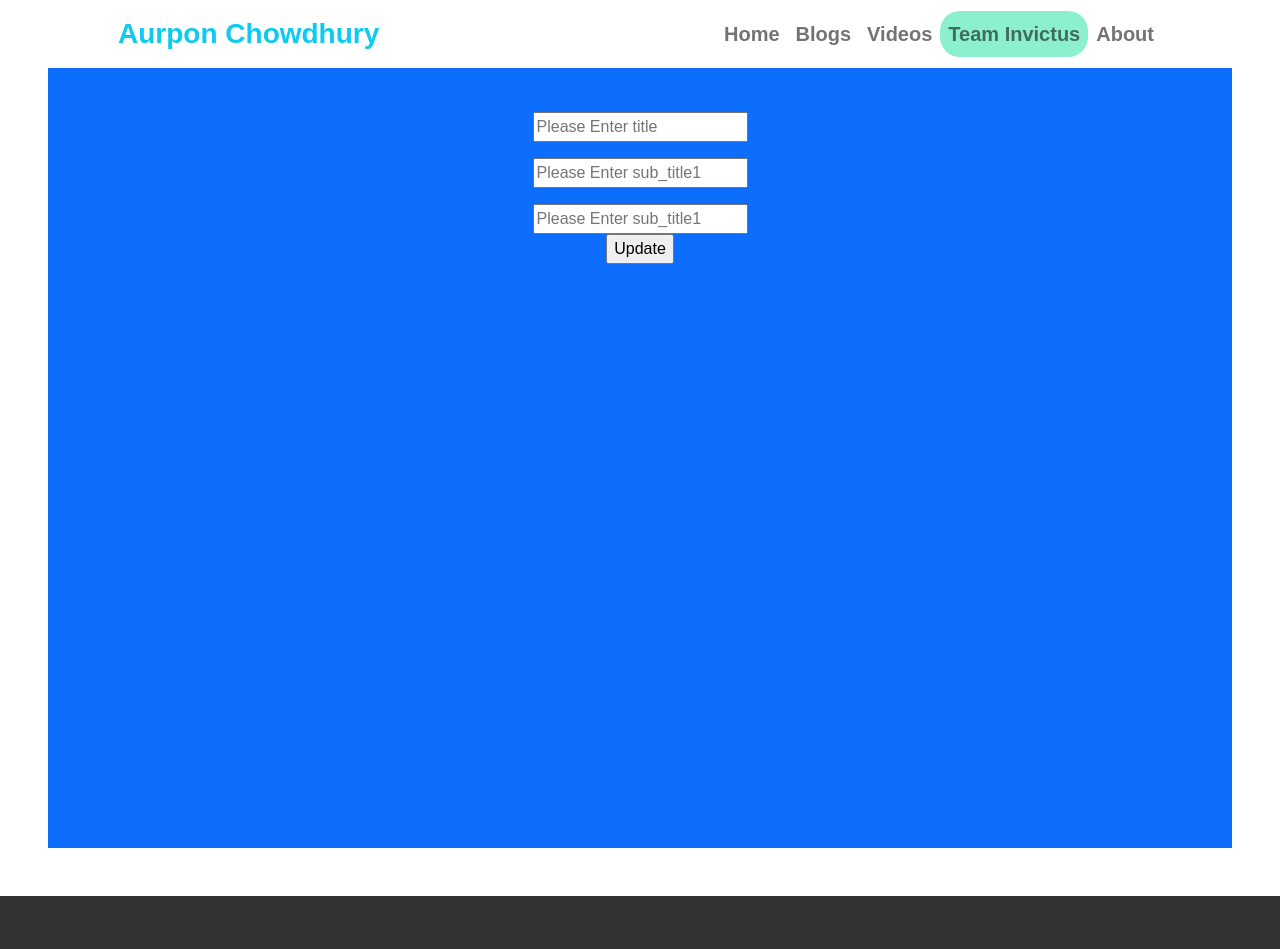
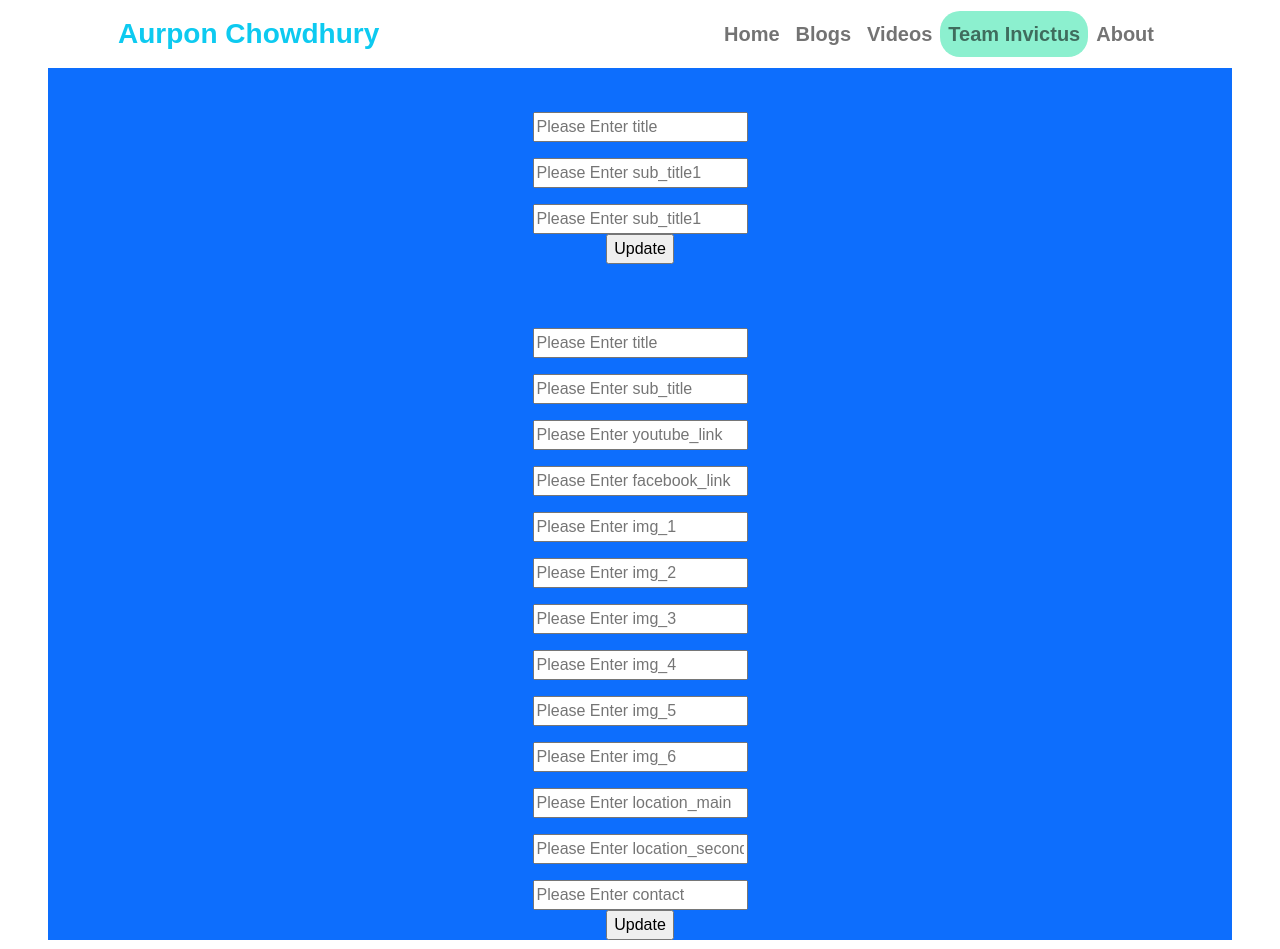
Before and after one commit to Swapno5896/aurpon-portfoli, a React (Create React App) app: page /admin in a window 1280 px wide. Shown: the top 949 px of the page. Built offline with nearby package versions, Linux system fonts and the light colour scheme; no server answers.

Commit message:
footer is done

```diff
--- a/src/pages/Admin/Admin.js
+++ b/src/pages/Admin/Admin.js
@@ -4,12 +4,13 @@ import AdminAddReview from './AdminAddReview/AdminAddReview';
 import AdminContactMessage from './AdminContactMessage/AdminContactMessage';
 import AdminCounter from './AdminCounter/AdminCounter';
 import AdminDeletReview from './AdminDeletReview/AdminDeletReview';
+import AdminFooter from './AdminFooter/AdminFooter';
 import AdminTopBannar from './AdminTopBannar/AdminTopBannar';
 import AdminVideo from './AdminVideo/AdminVideo';
 
 const Admin = () => {
     return (
-        <div className='m-5 bg-primary vh-100'>
+        <div className='m-5 bg-primary '>
             {/* top banner section */}
             {/* <AdminTopBannar></AdminTopBannar> */}
 
@@ -21,6 +22,7 @@ const Admin = () => {
             {/* <AdminAddReview />
             <AdminDeletReview></AdminDeletReview> */}
             <AdminContactMessage></AdminContactMessage>
+            <AdminFooter></AdminFooter>
         </div>
     );
 };
--- /dev/null
+++ b/src/pages/Admin/AdminFooter/AdminFooter.js
@@ -0,0 +1,119 @@
+import React from 'react';
+import { useEffect, useState } from 'react';
+
+const AdminFooter = () => {
+    const [updatData, setUpdateData] = useState({})
+    const [footerData, setFooterData] = useState({});
+    useEffect(() => {
+        fetch('http://localhost:5000/home/6394b3d29127bfa3de760d1f')
+            .then(res => res.json())
+            .then(data => setFooterData(data))
+    }, [])
+
+    console.log(footerData);
+    const handelSubmit = event => {
+        event.preventDefault()
+        // console.log(updatData);
+        const url = `http://localhost:5000/home/6394b3d29127bfa3de760d1f`
+        fetch(url, {
+            method: 'PUT', // or 'PUT'
+            headers: {
+                'Content-Type': 'application/json',
+            },
+            body: JSON.stringify(updatData),
+        })
+            .then((response) => response.json())
+            .then((data) => {
+                console.log('Success:', data);
+                alert(' Update complete :' + data.modifiedCount)
+                event.target.reset()
+            })
+            .catch((error) => {
+                console.error('Error:', error);
+            });
+    }
+
+    const handleTopBannerFormChange = (event) => {
+        let data = { ...updatData };
+        data[event.target.name] = event.target.value;
+        setUpdateData(data)
+    }
+    return (
+        <div>
+            <form onSubmit={handelSubmit}>
+                <div className='pt-5'>
+                    <div>
+                        <p>{footerData.title}</p>
+                        <input type="text" name='title' placeholder='Please Enter title '
+                            onChange={e => handleTopBannerFormChange(e)} />
+                    </div>
+                    <div>
+                        <p>{footerData.sub_title}</p>
+                        <input type="text" name='sub_title' placeholder='Please Enter sub_title '
+                            onChange={e => handleTopBannerFormChange(e)} />
+                    </div>
+                    <div>
+                        <p>{footerData.youtube_link}</p>
+                        <input type="text" name='youtube_link' placeholder='Please Enter youtube_link '
+                            onChange={e => handleTopBannerFormChange(e)} />
+                    </div>
+                    <div>
+                        <p>{footerData.facebook_link}</p>
+                        <input type="text" name='facebook_link' placeholder='Please Enter facebook_link '
+                            onChange={e => handleTopBannerFormChange(e)} />
+                    </div>
+                    <div>
+                        <p>{footerData.img_1}</p>
+                        <input type="text" name='img_1' placeholder='Please Enter img_1 '
+                            onChange={e => handleTopBannerFormChange(e)} />
+                    </div>
+                    <div>
+                        <p>{footerData.img_2}</p>
+                        <input type="text" name='img_2' placeholder='Please Enter img_2 '
+                            onChange={e => handleTopBannerFormChange(e)} />
+                    </div>
+                    <div>
+                        <p>{footerData.img_3}</p>
+                        <input type="text" name='img_3' placeholder='Please Enter img_3 '
+                            onChange={e => handleTopBannerFormChange(e)} />
+                    </div>
+                    <div>
+                        <p>{footerData.img_4}</p>
+                        <input type="text" name='img_4' placeholder='Please Enter img_4 '
+                            onChange={e => handleTopBannerFormChange(e)} />
+                    </div>
+                    <div>
+                        <p>{footerData.img_5}</p>
+                        <input type="text" name='img_5' placeholder='Please Enter img_5'
+                            onChange={e => handleTopBannerFormChange(e)} />
+                    </div>
+                    <div>
+                        <p>{footerData.img_6}</p>
+                        <input type="text" name='img_6' placeholder='Please Enter img_6 '
+                            onChange={e => handleTopBannerFormChange(e)} />
+                    </div>
+                    <div>
+                        <p>{footerData.location_main}</p>
+                        <input type="text" name='location_main' placeholder='Please Enter location_main '
+                            onChange={e => handleTopBannerFormChange(e)} />
+                    </div>
+                    <div>
+                        <p>{footerData.location_secondary}</p>
+                        <input type="text" name='location_secondary' placeholder='Please Enter location_secondary '
+                            onChange={e => handleTopBannerFormChange(e)} />
+                    </div>
+                    <div>
+                        <p>{footerData.contact}</p>
+                        <input type="text" name='contact' placeholder='Please Enter contact '
+                            onChange={e => handleTopBannerFormChange(e)} />
+                    </div>
+                </div>
+                <input type="submit" value="Update" />
+
+            </form>
+
+        </div>
+    );
+};
+
+export default AdminFooter;
```
Also changed, not shown: public/home.json (+15 -0 lines).
